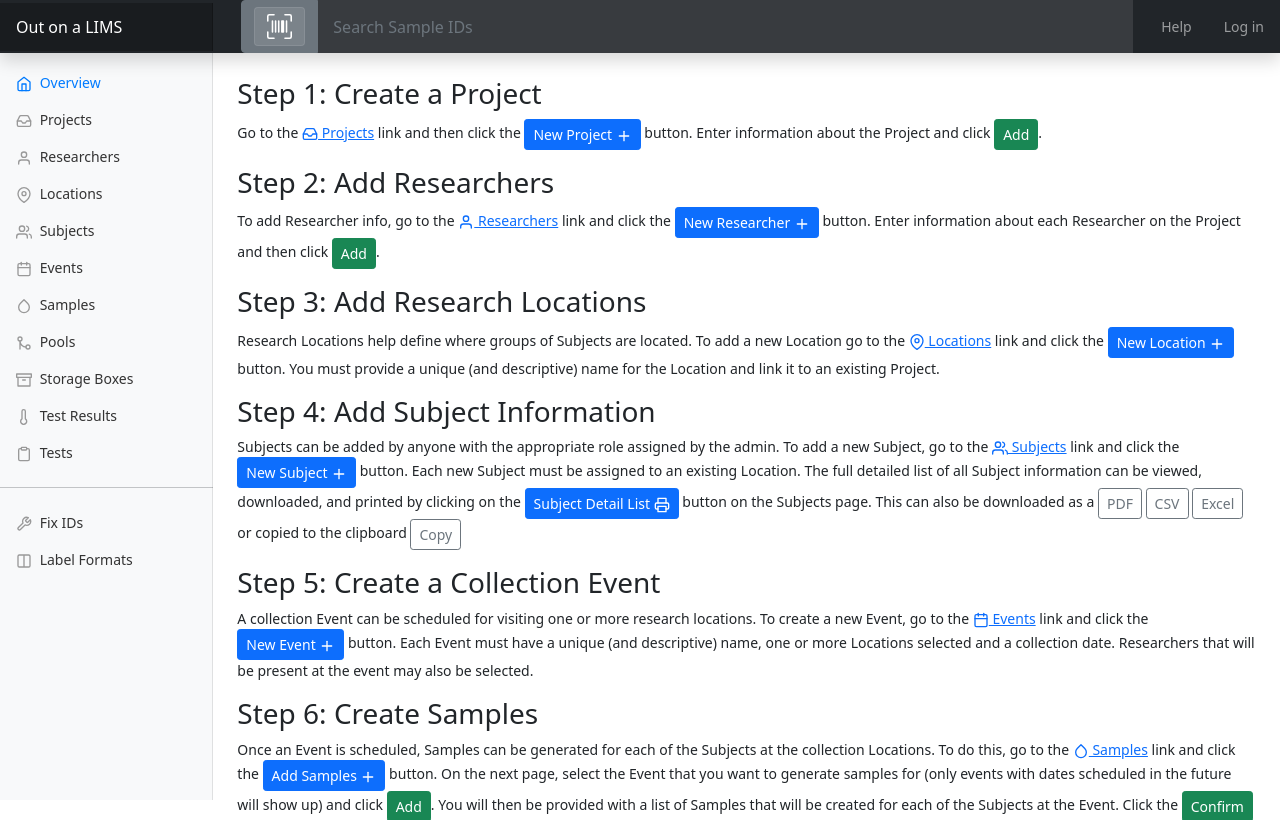
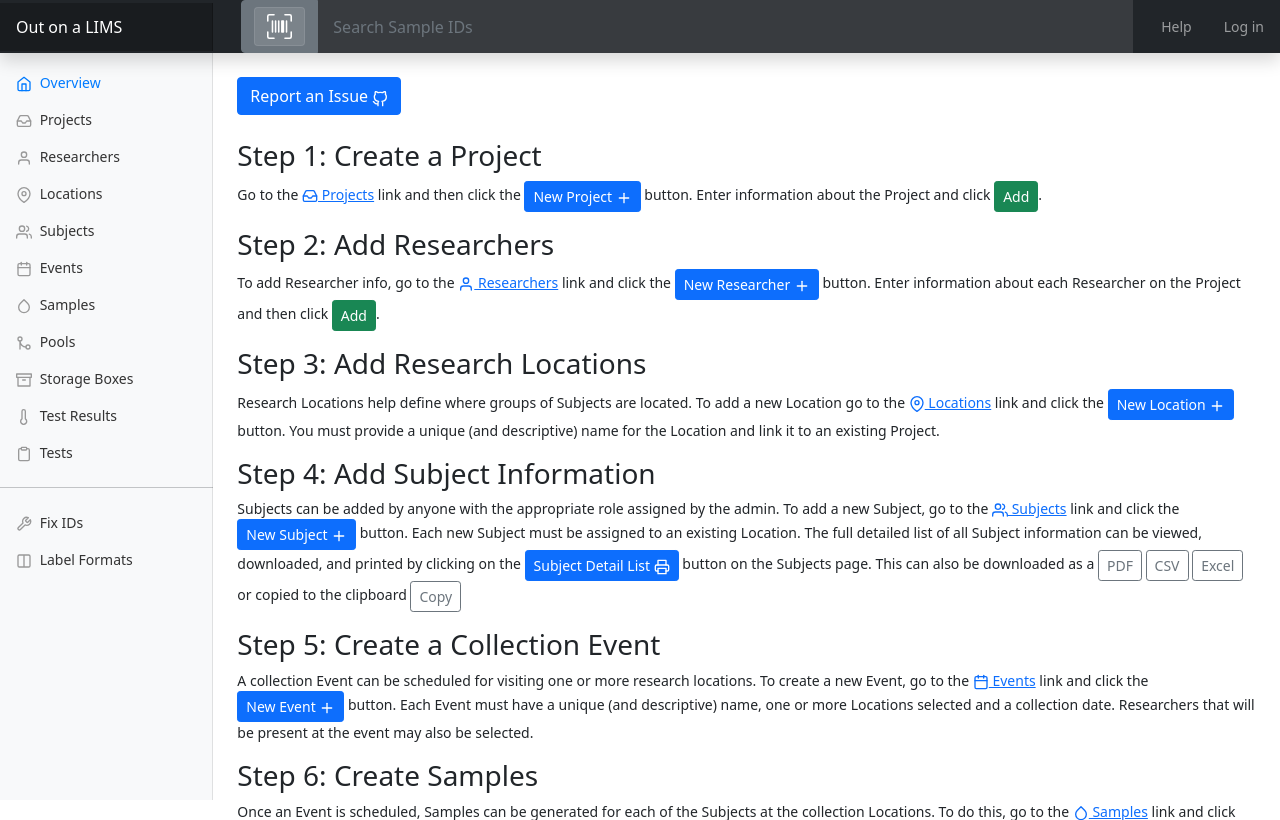
Before and after one commit to tfursten/outonalims-covid, a Django app: template lims/templates/lims/help.html in a window 1280 px wide. Shown: the top 820 px of the page. Run offline with Django 3.2, Linux system fonts and the light colour scheme; the template is opened without the code that fills it, so the values that code supplies are empty; some libraries are stand-ins or nearby versions.

Commit message:
add issues button

```diff
--- a/lims/templates/lims/help.html
+++ b/lims/templates/lims/help.html
@@ -1,5 +1,8 @@
 {% extends "lims/base.html" %}
 {% block content %}
+<a class="btn btn-primary mb-4" href="https://github.com/tfursten/out_on_a_LIMS/issues"
+role="button">Report an Issue <span data-feather="github"></span></a>
+
 <h3>Step 1: Create a Project</h3>
 <p>Go to the <a href="{% url 'lims:project_list' %}"><span data-feather="inbox"></span> Projects</a> link and then click the
     <button type="button" class="btn btn-primary btn-sm">New Project
```
